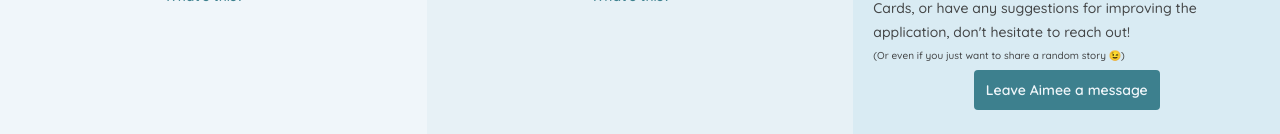
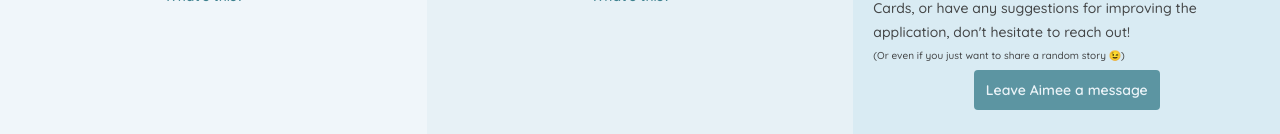
Before and after one commit to AimeeHa/Flashcards, a React (Vite) app in the folder flashcard-react/: page / in a window 1280 px wide. Shown: the part 666-800 px from the top of the page. Built offline with nearby package versions, Linux system fonts and the light colour scheme.

Commit message:
changed leave message button opacity & hover

```diff
--- a/flashcard-react/src/App.css
+++ b/flashcard-react/src/App.css
@@ -82,6 +82,11 @@ button {
   font-weight: 600;
   cursor: pointer;
   transition: ease 250ms;
+  opacity: 80%;
+}
+
+button:hover {
+  opacity: 100%;
 }
 
 .view-definition {
```
